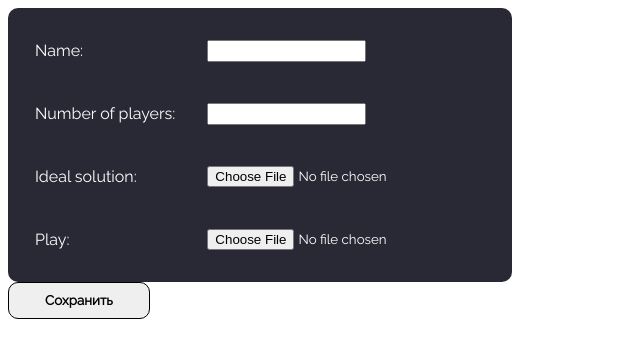
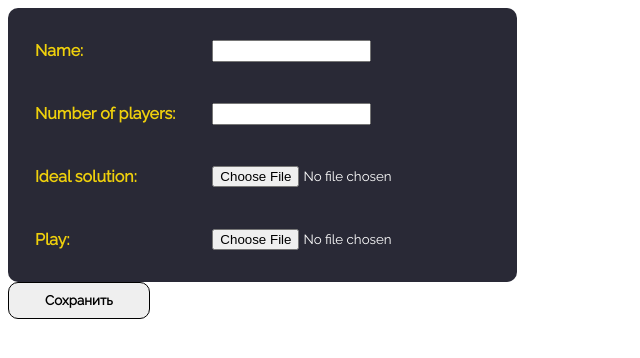
Before and after one commit to gurovic/Strategy_game, a Django app: page /app/post-game/new/ in a window 1280 px wide. Shown: the top 358 px of the page, without its empty margins (0-640 px from the left). Run offline with Django 4.2, Linux system fonts and the light colour scheme; parts of the project's set-up code (start-up, migrations or seed data) failed here and were passed over.

Commit message:
fixing pull request

```diff
--- a/website/app/templates/game-post.html
+++ b/website/app/templates/game-post.html
@@ -23,7 +23,7 @@
 {% else %}
     <form action="" method="POST" enctype="multipart/form-data">
         {% csrf_token %}
-        <table>
+        <table class="table1">
             <tr>
                 <td><p>Name:</p></td>
                 <td><input type="text" name="name"></td>
```
Also changed, not shown: 1 other file.
